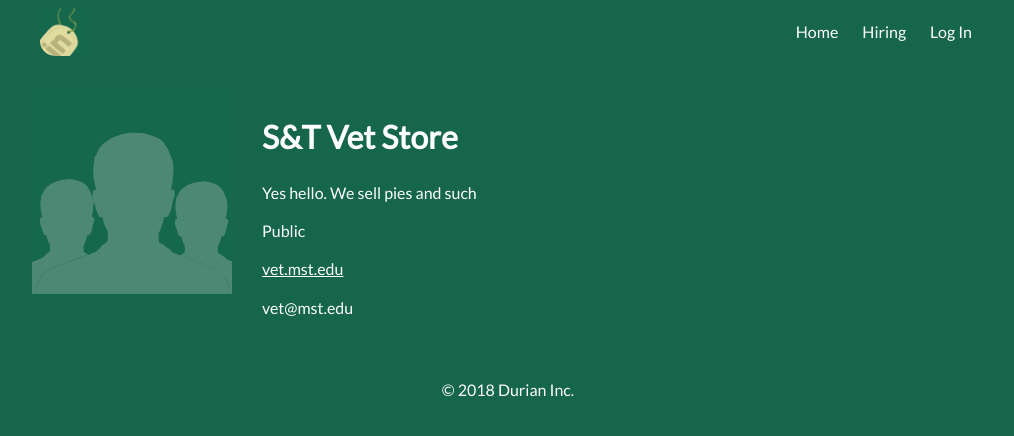
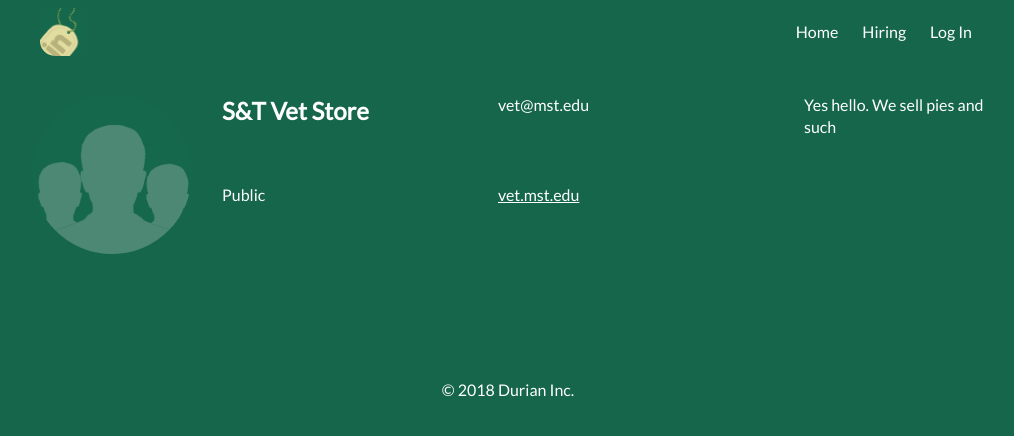
Before and after one commit to Durian-Inc/VeterIn, a Flask app: page /organization/2/ in a window 1280 px wide. Shown: the top 436 px of the page, without its empty margins (132-1146 px from the left). Run offline with Flask 2, Linux system fonts and the light colour scheme; data comes from the database, SQL or seed files in the repository.

Commit message:
Final commit 🚀

```diff
--- a/app/static/css/hub.css
+++ b/app/static/css/hub.css
@@ -26,13 +26,16 @@
 
 .hub___right div {
   width: 70%;
+  max-width: 200px;
   height: 200px;
+  color: black;
   display: flex;
   flex-direction: column;
   align-items: center;
   justify-content: center;
   background: white;
-  box-shadow: 0 0 10px 0 rgba(0, 0, 0, 0.4);
+  border-radius: 20px;
+  box-shadow: 0 0 10px 0 rgba(0, 0, 0, 0.6);
 }
 
 .hub___right div a {
--- a/app/static/css/index.css
+++ b/app/static/css/index.css
@@ -7,6 +7,7 @@
   background: khaki;
   box-shadow: 0 0 10px 0 rgba(0, 0, 0, 0.4);
   padding: 7px 18px;
+  margin: 15px 0 0 0;
   border-radius: 20px;
   text-decoration: none;
   transition: .14s all ease-in-out;
--- a/app/static/css/organization.css
+++ b/app/static/css/organization.css
@@ -4,11 +4,31 @@
   margin-bottom: 80px;
 }
 
+.organization___header * {
+  margin-top: 0;
+  margin-bottom: 0;
+}
+
 .organization___image {
-  max-height: 200px;
+  height: 160px;
+  width: 160px;
+  border-radius: 50%;
   margin-right: 30px;
+}
+
+.organization___name {
+  flex: 1;
+  display: flex;
+  flex-wrap: wrap;
+}
+.organization___name * {
+  width: 50%;
+  height: 50%;
 }
 
 .organization___bio {
   color: white;
+  height: 180px;
+  width: 180px;
+  margin-left: 30px;
 }
--- a/app/templates/hub.html
+++ b/app/templates/hub.html
@@ -9,7 +9,7 @@
       <h1>Welcome to VeterIn</h1>
     </div>
     <div>
-      <img src="/static/img/derek.png">
+      <img src="/static/img/vets.png">
     </div>
   </div>
   <div class="hub___right">
--- a/app/templates/organization.html
+++ b/app/templates/organization.html
@@ -9,11 +9,12 @@
 <div class="organization___header">
   <img class="organization___image" src="/static/img/{{ organization.image }}">
   <div class="organization___name">
-    <h1>{{ organization.name }}</h1>
-    <p class="organization___bio">{{ organization.bio }}</p>
+    <h2>{{ organization.name }}</h2>
+    <p class="organization___contact">{{ organization.contact }}</p>
     <p class="organization___type">{{ organization.type }}</p>
     <a class="organization___url" href="http://{{ organization.url }}" style="color: white;">{{ organization.url }}</a>
-    <p class="organization___contact">{{ organization.contact }}</p>
   </div>
+  <p class="organization___bio">{{ organization.bio }}</p>
 </div>
+{% include 'social.html' %}
 {% endblock %}
--- a/app/templates/social.html
+++ b/app/templates/social.html
@@ -11,7 +11,7 @@
     <div class="post___content">
       <div class="post___text">
         <p class="post___blurb">{{ post.text }}</p>
-        {% if post.media != " " %}
+        {% if post.media|length > 4 %}
         <div class="post___media">
           <img src="/static/img/{{ post.media }}">
         </div>
--- a/app/utils.py
+++ b/app/utils.py
@@ -23,7 +23,8 @@ def uses_template(template):
                 except KeyError:
                     try:
                         return render_template(template_path,
-                                               organization=ctx['organization']
+                                               organization=ctx['organization'],
+                                               posts=ctx['posts']
                                                )
                     except KeyError:
                         return render_template(template_path,
@@ -43,7 +44,7 @@ def get_veterans(uname=None):
     """
     vet = None
     if uname:
-        command = "SELECT * FROM veterans WHERE username = '%s' ".format(uname)
+        command = "SELECT * FROM veterans WHERE username = '{}' ".format(uname)
     else:
         command = "SELECT * FROM veterans"
     with sql.connect(DATABASE) as con:
@@ -99,7 +100,7 @@ def get_organization(orgid=None):
     if orgid is None:
         command = "SELECT * FROM organization"
     else:
-        command = "SELECT * FROM organization WHERE id = %d " % orgid
+        command = "SELECT * FROM organization WHERE id = {} ".format(orgid)
     with sql.connect(DATABASE) as con:
         cur = con.cursor()
         cur.execute(command)
@@ -124,7 +125,7 @@ def get_posts(orgid=None):
     if orgid is None:
         command = "SELECT P.postdate, P.image, P.posttext, O.name, O.image FROM post as P, organization as O WHERE P.posterid = O.id"
     else:
-        command = "SELECT P.postdate, P.image, P.posttext, O.name, O.image FROM post AS P, organization AS O WHERE P.posterid = O.id AND O.id = %d " % orgid
+        command = "SELECT P.postdate, P.image, P.posttext, O.name, O.image FROM post AS P, organization AS O WHERE P.posterid = O.id AND O.id = {}".format(orgid)
     with sql.connect(DATABASE) as con:
         cur = con.cursor()
         cur.execute(command)
@@ -174,7 +175,7 @@ def create_user(new_user, hashed_password):
     cur = conn.cursor()
     cur.execute(insert_command, list(new_user.values()))
     conn.commit()
-    hash_command = "INSERT INTO passhash (username, hash) VALUES ('%s', '%s')".format(new_user["username"], hashed_password)
+    hash_command = "INSERT INTO passhash (username, hash) VALUES ('{}', '{}')".format(new_user["username"], hashed_password)
     cur.execute(hash_command)
     cur.close()
     conn.close()
@@ -223,7 +224,7 @@ def get_row_count(table):
     @args: The name of the table in question
     @returns: The row count of the given table
     """
-    row_count_string = "SELECT COUNT(*) FROM %s ".format(table)
+    row_count_string = "SELECT COUNT(*) FROM {} ".format(table)
     conn = sql.connect(DATABASE)
     cur = conn.cursor()
     cur.execute(row_count_string)
--- a/app/views.py
+++ b/app/views.py
@@ -60,7 +60,8 @@ def vetpro(username):
 @uses_template('organization.html')
 def orgpro(id):
     org = get_organization(int(id))
-    # org_posts = get_posts(int(id))
+    org_posts = get_posts(int(id))
+    org_stuff = []
     # TODO
     # Import posts into the organization's page
     if org is None:
@@ -77,8 +78,18 @@ def orgpro(id):
         'type': org[5]
     }
 
+    for val in org_posts:
+        org_stuff.append({
+            'org_name': val[3],
+            'org_image': val[4],
+            'text': val[2],
+            'media': val[1],
+            'date_time': val[0]
+        })
+
     return {
-        'organization': organization
+        'organization': organization,
+        'posts': org_stuff
     }
 
 
```
Also changed, not shown: app/static/css/veteran.css (+23 -7 lines), app/templates/veteran.html (+23 -12 lines), app/static/img/vets.png (added).
